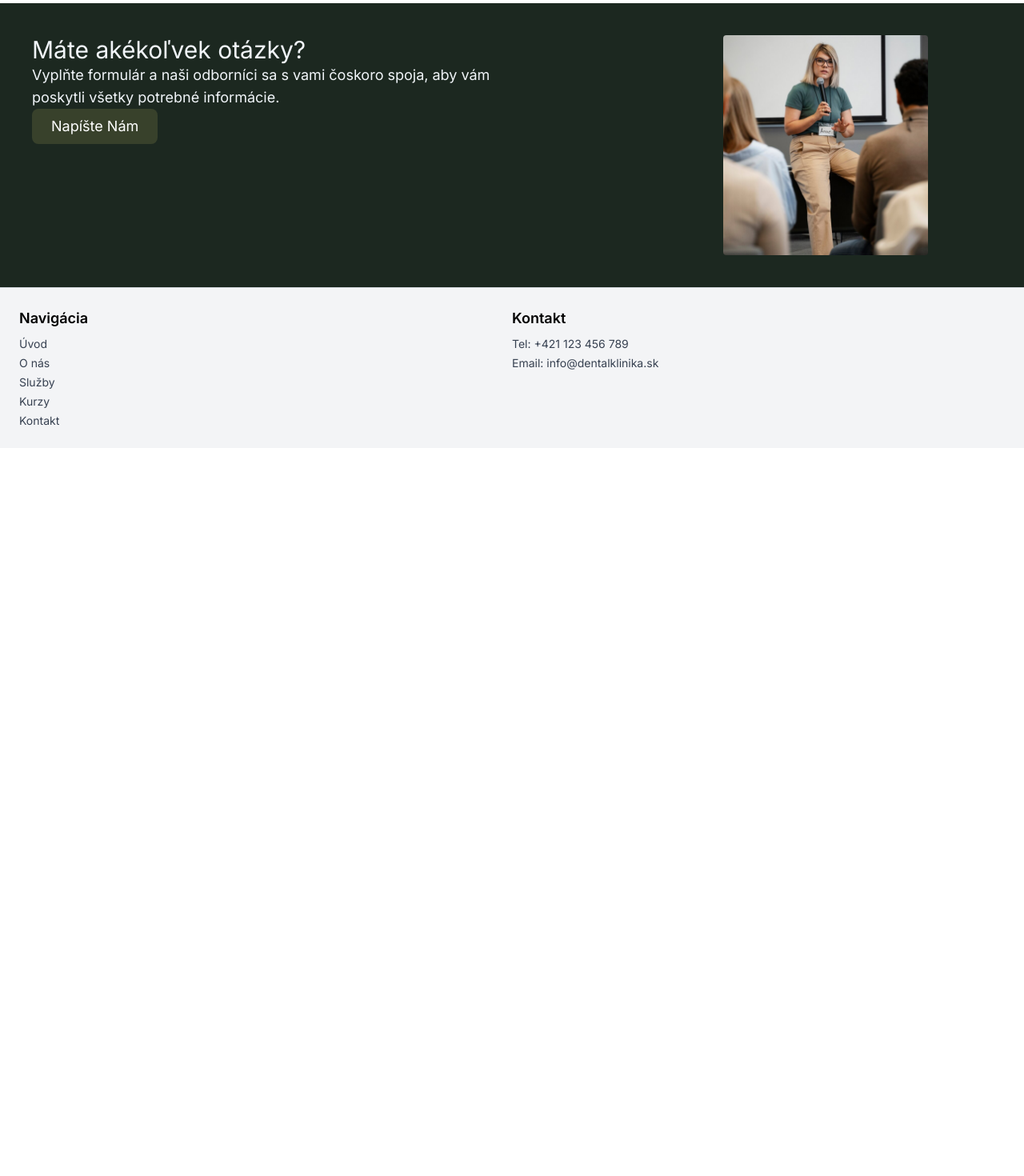
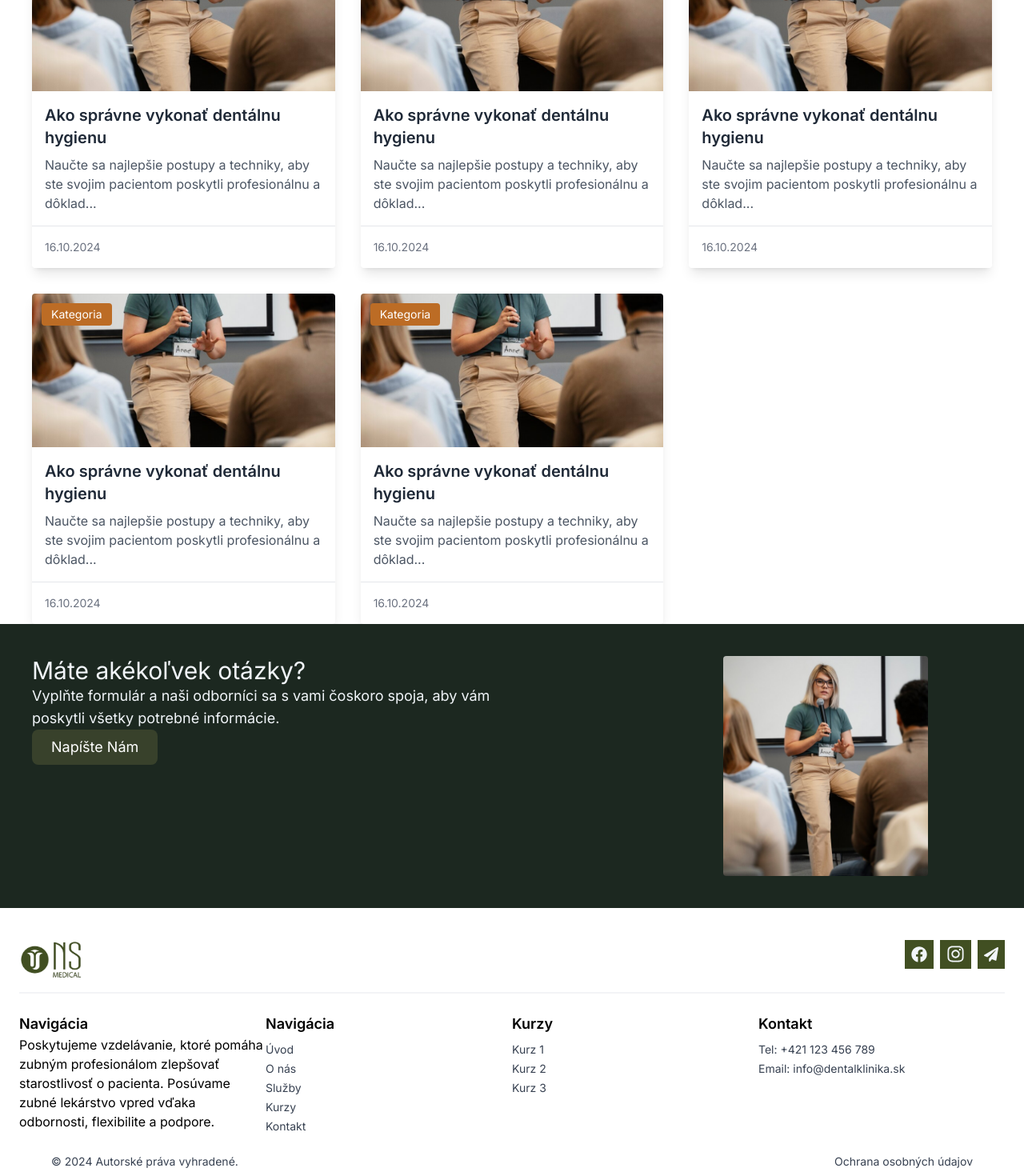
Before and after one commit to dejvidEm/dentistry_courses, a React (Vite) app: page /blog in a window 1280 px wide. Shown: the part 240-1710 px from the top of the page at 80% size. Before the commit the page ends 800 px from the top, so only its background shows below. Built offline with nearby package versions, Linux system fonts and the light colour scheme.

Commit message:
Blog page and footer finished

```diff
--- a/src/App.tsx
+++ b/src/App.tsx
@@ -22,7 +22,7 @@ const App: React.FC = () => {
         <main className="flex-grow">
           <Routes>
             <Route path="/" element={<Homepage />} />
-            <Route path="/about" element={<Kurzy />} />
+            <Route path="/kurzy" element={<Kurzy />} />
             <Route path="/blog" element={<Blog />} />
             <Route path="/contact" element={<Kontakt />} />
             <Route path="*" element={<Onas />} /> {/* 404 stránka */}
--- a/src/components/pages/Blog.tsx
+++ b/src/components/pages/Blog.tsx
@@ -1,9 +1,58 @@
 import React from 'react'
 
-const Blog = () => {
+import BlogPostCard from '../ui/BlogPost'
+
+const Blog: React.FC = () => {
   return (
-    <div>
-      <div>toto je blog page vikinka</div>
+    <div className='bg-white'>
+      {/* Hero Section */}
+      <section>
+        <div className='flex flex-row justify-between px-20'>
+          <h1 className='text-5xl'>Objavte ďalšie <br /> vzdelávacie zdroje</h1>
+          <p className='w-[500px]'>Objavte užitočné tipy, aktuálne trendy a odborné poznatky zo sveta stomatológie, ktoré vás posunú ďalej. Naše články sú plné inšpirácie a praktických rád, ktoré využijete vo svojej praxi. Sledujte novinky a rozvíjajte svoje schopnosti s nami!</p>
+        </div>
+      </section>
+
+      {/* Blog Section */}
+      <section>
+        <div className='w-[1200px] mx-auto grid grid-cols-3 gap-8'>
+          <BlogPostCard
+            category={'Kategoria'}
+            imageUrl={'src/assets/banner_photo.png'}
+            title={'Ako správne vykonať dentálnu hygienu'}
+            description={'Naučte sa najlepšie postupy a techniky, aby ste svojim pacientom poskytli profesionálnu a dôklad...'}
+            date={'16.10.2024'}
+          />
+          <BlogPostCard
+            category={'Kategoria'}
+            imageUrl={'src/assets/banner_photo.png'}
+            title={'Ako správne vykonať dentálnu hygienu'}
+            description={'Naučte sa najlepšie postupy a techniky, aby ste svojim pacientom poskytli profesionálnu a dôklad...'}
+            date={'16.10.2024'}
+          />
+          <BlogPostCard
+            category={'Kategoria'}
+            imageUrl={'src/assets/banner_photo.png'}
+            title={'Ako správne vykonať dentálnu hygienu'}
+            description={'Naučte sa najlepšie postupy a techniky, aby ste svojim pacientom poskytli profesionálnu a dôklad...'}
+            date={'16.10.2024'}
+          />
+          <BlogPostCard
+            category={'Kategoria'}
+            imageUrl={'src/assets/banner_photo.png'}
+            title={'Ako správne vykonať dentálnu hygienu'}
+            description={'Naučte sa najlepšie postupy a techniky, aby ste svojim pacientom poskytli profesionálnu a dôklad...'}
+            date={'16.10.2024'}
+          />
+          <BlogPostCard
+            category={'Kategoria'}
+            imageUrl={'src/assets/banner_photo.png'}
+            title={'Ako správne vykonať dentálnu hygienu'}
+            description={'Naučte sa najlepšie postupy a techniky, aby ste svojim pacientom poskytli profesionálnu a dôklad...'}
+            date={'16.10.2024'}
+          />
+        </div>
+      </section>
     </div>
   )
 }
--- a/src/components/pages/Homepage.tsx
+++ b/src/components/pages/Homepage.tsx
@@ -267,7 +267,7 @@ const HomePage: React.FC = () => {
       </section>
 
       {/* Hodnotenia kurzov */}
-      <section className="flex flex-row bg-red-200">
+      <section className="flex flex-row">
         <div>
           <h1 className="text-3xl font-medium">Hodnotenia kurzov</h1>
           <div className="flex flex-row">
--- /dev/null
+++ b/src/components/ui/BlogPost.tsx
@@ -0,0 +1,36 @@
+import React from "react";
+
+interface BlogCardProps {
+  category: string;
+  imageUrl: string;
+  title: string;
+  description: string;
+  date: string;
+}
+
+const BlogPostCard: React.FC<BlogCardProps> = ({
+  category,
+  imageUrl,
+  title,
+  description,
+  date,
+}) => {
+  return (
+    <div className="max-w-sm bg-white rounded shadow-lg overflow-hidden">
+      <div className="relative">
+        <img src={imageUrl} alt={title} className="w-full h-48 object-cover" />
+        <span className="absolute top-3 left-3 bg-[#BC6C25] text-white text-sm px-3 py-1 rounded">
+          {category}
+        </span>
+      </div>
+      <div className="p-4">
+        <h2 className="text-xl font-semibold text-gray-800">{title}</h2>
+        <p className="mt-2 text-gray-600">{description}</p>
+      </div>
+      <hr className="border-gray-200" />
+      <div className="p-4 text-gray-500 text-sm">{date}</div>
+    </div>
+  );
+};
+
+export default BlogPostCard;
--- a/src/components/ui/Footer.tsx
+++ b/src/components/ui/Footer.tsx
@@ -1,15 +1,22 @@
 import { useState, useEffect } from "react";
+
+import { FaFacebook, FaInstagram, FaPaperPlane } from "react-icons/fa";
+
 
 const Footer = () => {
   const [isNavigationOpen, setNavigationOpen] = useState(false);
+  const [isCoursesOpen, setCoursesOpen] = useState(false);
   const [isContactOpen, setContactOpen] = useState(false);
   const [isDesktop, setIsDesktop] = useState(window.innerWidth >= 768);
 
-  const pages = ["Úvod", "O nás", "Služby", "Kurzy", "Kontakt"];
-  const contact = {
+  const medical = "Poskytujeme vzdelávanie, ktoré pomáha zubným profesionálom zlepšovať starostlivosť o pacienta. Posúvame zubné lekárstvo vpred vďaka odbornosti, flexibilite a podpore.";
+  const navigacia = ["Úvod", "O nás", "Služby", "Kurzy", "Kontakt"];
+  const kurzy = ["Kurz 1", "Kurz 2", "Kurz 3"];
+  const kontakt = {
     phone: "+421 123 456 789",
     email: "info@dentalklinika.sk",
   };
+
 
   useEffect(() => {
     const handleResize = () => {
@@ -17,10 +24,12 @@ const Footer = () => {
       setIsDesktop(isNowDesktop);
       if (isNowDesktop) {
         setNavigationOpen(true);
-        setContactOpen(true);
+        setCoursesOpen(true);
+        setContactOpen(true)
       } else {
         setNavigationOpen(false);
-        setContactOpen(false);
+        setCoursesOpen(false);
+        setContactOpen(false)
       }
     };
 
@@ -33,10 +42,35 @@ const Footer = () => {
   }, []);
 
   return (
-    <footer className="bg-gray-100 p-6 border-t border-gray-300">
-      <div className="md:flex md:justify-between md:items-start space-y-6 md:space-y-0">
+    <footer className="p-6">
+      <div className="flex justify-between border-b-2 border-gray-100 py-4">
+        <img src="/src/assets/logo_footer.png" alt="logo" className="w-20"/>
+        <div className="flex flex-row gap-2">
+          <div className="bg-[#414F22] hover:bg-[#586A31] flex h-9 items-center align-middle p-2 cursor-pointer">
+          <FaFacebook className="text-slate-100" size={20}/>
+          </div>
+          <div className="bg-[#414F22] hover:bg-[#586A31] flex h-9 items-center align-middle p-2 cursor-pointer">
+          <FaInstagram className="text-slate-100" size={23}/>
+          </div>
+          <div className="bg-[#414F22] hover:bg-[#586A31] flex h-9 items-center align-middle p-2 cursor-pointer">
+          <FaPaperPlane className="text-slate-100" size={18}/>
+          </div>
+        </div>
+      </div>
+
+      <div className="md:flex md:justify-between md:items-start space-y-6 md:space-y-0 py-6">
+        {/* NS Medical */}
+        <div className="md:w-1/3">
+          <div className="flex justify-between items-center md:block">
+            <h2 className="font-semibold text-lg">Navigácia</h2>
+            <ul>
+            {medical}
+            </ul>
+          </div>
+        </div>
+
         {/* Navigácia */}
-        <div className="md:w-1/2">
+        <div className="md:w-1/3">
           <div className="flex justify-between items-center md:block">
             <h2 className="font-semibold text-lg">Navigácia</h2>
             {!isDesktop && (
@@ -59,14 +93,44 @@ const Footer = () => {
               isNavigationOpen ? "block" : "hidden"
             } mt-2 space-y-1 text-sm text-gray-700`}
           >
-            {pages.map((page, index) => (
+            {navigacia.map((page, index) => (
+              <li key={index}>{page}</li>
+            ))}
+          </ul>
+        </div>
+
+        {/* Kurzy */}
+        <div className="md:w-1/3">
+          <div className="flex justify-between items-center md:block">
+            <h2 className="font-semibold text-lg">Kurzy</h2>
+            {!isDesktop && (
+              <button
+                className="text-gray-500"
+                onClick={() => setCoursesOpen(!isCoursesOpen)}
+              >
+                <span
+                  className={`transform ${
+                    isCoursesOpen ? "rotate-180" : ""
+                  }`}
+                >
+                  ▼
+                </span>
+              </button>
+            )}
+          </div>
+          <ul
+            className={`${
+              isCoursesOpen ? "block" : "hidden"
+            } mt-2 space-y-1 text-sm text-gray-700`}
+          >
+            {kurzy.map((page, index) => (
               <li key={index}>{page}</li>
             ))}
           </ul>
         </div>
 
         {/* Kontakt */}
-        <div className="md:w-1/2">
+        <div className="md:w-1/3">
           <div className="flex justify-between items-center md:block">
             <h2 className="font-semibold text-lg">Kontakt</h2>
             {!isDesktop && (
@@ -75,9 +139,7 @@ const Footer = () => {
                 onClick={() => setContactOpen(!isContactOpen)}
               >
                 <span
-                  className={`transform ${
-                    isContactOpen ? "rotate-180" : ""
-                  }`}
+                  className={`transform ${isContactOpen ? "rotate-180" : ""}`}
                 >
                   ▼
                 </span>
@@ -89,11 +151,17 @@ const Footer = () => {
               isContactOpen ? "block" : "hidden"
             } mt-2 space-y-1 text-sm text-gray-700`}
           >
-            <li>Tel: {contact.phone}</li>
-            <li>Email: {contact.email}</li>
+            <li>Tel: {kontakt.phone}</li>
+            <li>Email: {kontakt.email}</li>
           </ul>
         </div>
+
+        {/* Autorské práva */}
       </div>
+      <div className="flex flex-row justify-between text-sm text-gray-700 px-10">
+          <p>© 2024 Autorské práva vyhradené.</p>
+          <p>Ochrana osobných údajov</p>
+        </div>
     </footer>
   );
 };
--- a/src/components/ui/Navbar.tsx
+++ b/src/components/ui/Navbar.tsx
@@ -27,20 +27,20 @@ const Navbar: React.FC = () => {
           {/* Desktop Menu */}
           <div className="hidden md:flex space-x-8">
             <div className="relative group">
-              <button className="text-gray-700 flex gap-1 items-center hover:text-[#38412b] focus:outline-none">
+              <Link to="/kurzy" className="text-gray-700 flex gap-1 items-center hover:text-[#38412b] focus:outline-none">
                 Kurzy
                 <IoChevronDown />
-              </button>
+              </Link>
               {/* Dropdown Menu */}
               <div className="absolute left-0 mt-2 w-40 bg-white shadow-lg rounded-md opacity-0 group-hover:opacity-100 transition-opacity duration-200">
                 <Link
-                  to="/kurz1"
+                  to="/"
                   className="block px-4 py-2 text-gray-700 hover:bg-gray-100"
                 >
                   Kurz 1
                 </Link>
                 <Link
-                  to="/kurz2"
+                  to="/"
                   className="block px-4 py-2 text-gray-700 hover:bg-gray-100"
                 >
                   Kurz 2
```
Also changed, not shown: src/assets/logo_footer.png (added).
